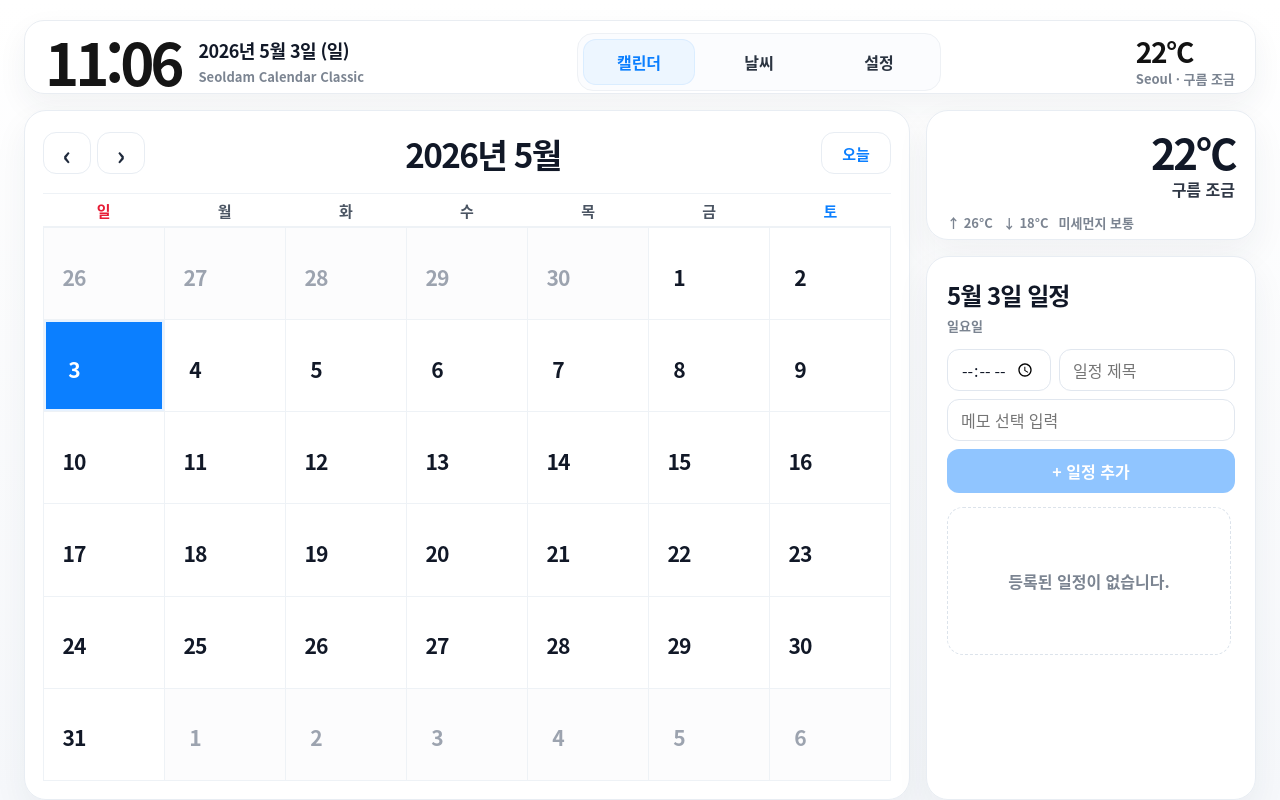
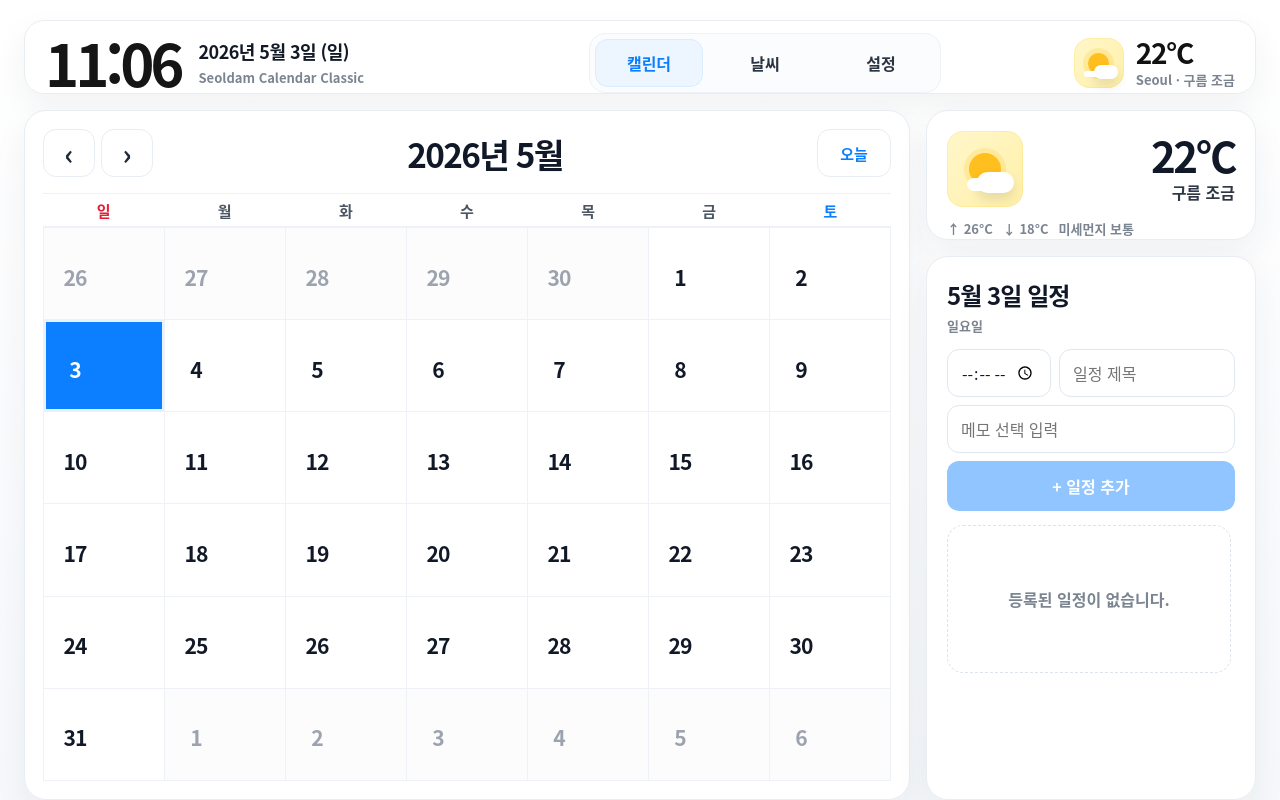
Before and after one commit to NokMyo/Calendar, a React (Vite) app: page / in a window 1280 px wide. Built offline with nearby package versions, Linux system fonts and the light colour scheme.

Commit message:
Add weather view styles and touch-friendly controls

```diff
--- a/src/styles/app.css
+++ b/src/styles/app.css
@@ -9,6 +9,7 @@
 
 * {
   box-sizing: border-box;
+  -webkit-tap-highlight-color: transparent;
 }
 
 body {
@@ -16,6 +17,8 @@ body {
   min-width: 1024px;
   min-height: 600px;
   background: #f7f8fb;
+  overscroll-behavior: none;
+  user-select: none;
 }
 
 button,
@@ -27,6 +30,12 @@ select {
 button {
   border: 0;
   cursor: pointer;
+  touch-action: manipulation;
+}
+
+input,
+select {
+  user-select: text;
 }
 
 .app-shell {
@@ -92,8 +101,8 @@ button {
 }
 
 .top-nav button {
-  min-width: 112px;
-  min-height: 46px;
+  min-width: 108px;
+  min-height: 48px;
   padding: 0 18px;
   border-radius: 13px;
   color: #2b3441;
@@ -115,14 +124,51 @@ button {
   gap: 12px;
 }
 
-.weather-icon {
-  display: grid;
+.weather-symbol {
+  position: relative;
+  display: inline-grid;
+  place-items: center;
+  flex: 0 0 auto;
+  border-radius: 16px;
+  background: linear-gradient(135deg, #fff7cb 0%, #fff0a8 100%);
+  box-shadow: inset 0 0 0 1px rgba(255, 209, 84, 0.24);
+}
+
+.weather-symbol::before {
+  content: "";
+  width: 42%;
+  height: 42%;
+  border-radius: 999px;
+  background: #ffbf1f;
+  box-shadow: 0 0 0 5px rgba(255, 191, 31, 0.22);
+}
+
+.weather-symbol::after {
+  content: "";
+  position: absolute;
+  right: 12%;
+  bottom: 18%;
+  width: 48%;
+  height: 28%;
+  border-radius: 999px;
+  background: #ffffff;
+  box-shadow: -14px 2px 0 -4px #ffffff, 0 6px 12px rgba(31, 44, 62, 0.12);
+}
+
+.weather-symbol.small {
   width: 50px;
   height: 50px;
-  place-items: center;
-  border-radius: 15px;
-  background: #fff7d6;
-  font-size: 28px;
+}
+
+.weather-symbol.normal {
+  width: 76px;
+  height: 76px;
+}
+
+.weather-symbol.large {
+  width: 132px;
+  height: 132px;
+  border-radius: 32px;
 }
 
 .mini-weather strong {
@@ -142,7 +188,9 @@ button {
 
 .calendar-card,
 .side-panel > section,
-.settings-card {
+.settings-card,
+.weather-hero-card,
+.weather-detail-grid article {
   border: 1px solid #e8edf3;
   border-radius: 22px;
   background: rgba(255, 255, 255, 0.96);
@@ -178,18 +226,18 @@ button {
 
 .month-control button,
 .today-button {
-  min-width: 48px;
-  height: 42px;
+  min-width: 52px;
+  height: 48px;
   border: 1px solid #e8edf3;
   border-radius: 13px;
   color: #1e293b;
   background: #ffffff;
-  font-size: 26px;
+  font-size: 28px;
   font-weight: 900;
 }
 
 .today-button {
-  min-width: 70px;
+  min-width: 74px;
   color: #0b7fff;
   font-size: 15px;
 }
@@ -258,8 +306,8 @@ button {
 
 .day-number {
   display: inline-grid;
-  min-width: 32px;
-  height: 32px;
+  min-width: 34px;
+  height: 34px;
   place-items: center;
   border-radius: 999px;
   font-size: clamp(20px, 1.65vw, 27px);
@@ -301,10 +349,6 @@ button {
   align-items: center;
   justify-content: space-between;
   gap: 12px;
-}
-
-.weather-emoji {
-  font-size: 46px;
 }
 
 .weather-main strong {
@@ -365,7 +409,7 @@ button {
 .settings-card input,
 .settings-card select {
   width: 100%;
-  min-height: 42px;
+  min-height: 48px;
   border: 1px solid #e1e7ef;
   border-radius: 12px;
   outline: none;
@@ -375,7 +419,7 @@ button {
 }
 
 .event-form button {
-  min-height: 44px;
+  min-height: 50px;
   border-radius: 12px;
   color: #ffffff;
   background: #0b7fff;
@@ -432,8 +476,8 @@ button {
 
 .event-item button {
   align-self: start;
-  min-width: 48px;
-  min-height: 32px;
+  min-width: 52px;
+  min-height: 36px;
   border-radius: 999px;
   color: #6b7280;
   background: #f2f5f8;
@@ -449,6 +493,82 @@ button {
   border-radius: 16px;
   color: #7b8491;
   font-weight: 800;
+}
+
+.weather-layout {
+  display: grid;
+  grid-template-rows: 260px minmax(0, 1fr);
+  gap: 16px;
+  height: calc(100vh - 110px);
+}
+
+.weather-hero-card {
+  display: grid;
+  grid-template-columns: 1fr auto;
+  align-items: center;
+  gap: 30px;
+  padding: 34px 42px;
+}
+
+.weather-hero-card h1 {
+  margin: 8px 0;
+  color: #111827;
+  font-size: clamp(46px, 6vw, 72px);
+  letter-spacing: -0.07em;
+}
+
+.weather-hero-card p {
+  margin: 0;
+  color: #7b8491;
+  font-size: 18px;
+  font-weight: 750;
+}
+
+.weather-hero-status {
+  display: grid;
+  justify-items: center;
+  gap: 8px;
+  min-width: 220px;
+}
+
+.weather-hero-status strong {
+  color: #111827;
+  font-size: 58px;
+  line-height: 1;
+  letter-spacing: -0.06em;
+}
+
+.weather-hero-status span {
+  color: #303846;
+  font-size: 20px;
+  font-weight: 850;
+}
+
+.weather-detail-grid {
+  display: grid;
+  grid-template-columns: repeat(4, minmax(0, 1fr));
+  gap: 16px;
+}
+
+.weather-detail-grid article {
+  display: flex;
+  min-height: 180px;
+  flex-direction: column;
+  justify-content: center;
+  gap: 14px;
+  padding: 28px;
+}
+
+.weather-detail-grid span {
+  color: #7b8491;
+  font-size: 16px;
+  font-weight: 850;
+}
+
+.weather-detail-grid strong {
+  color: #111827;
+  font-size: 28px;
+  letter-spacing: -0.04em;
 }
 
 .error-toast {
@@ -505,8 +625,8 @@ button {
 
 .settings-card button {
   width: fit-content;
-  min-height: 42px;
-  padding: 0 16px;
+  min-height: 48px;
+  padding: 0 18px;
   border-radius: 12px;
   background: #eef3f8;
   color: #111827;
@@ -534,4 +654,8 @@ button {
   .mini-weather {
     display: none;
   }
+
+  .weather-detail-grid {
+    grid-template-columns: repeat(2, minmax(0, 1fr));
+  }
 }
```
